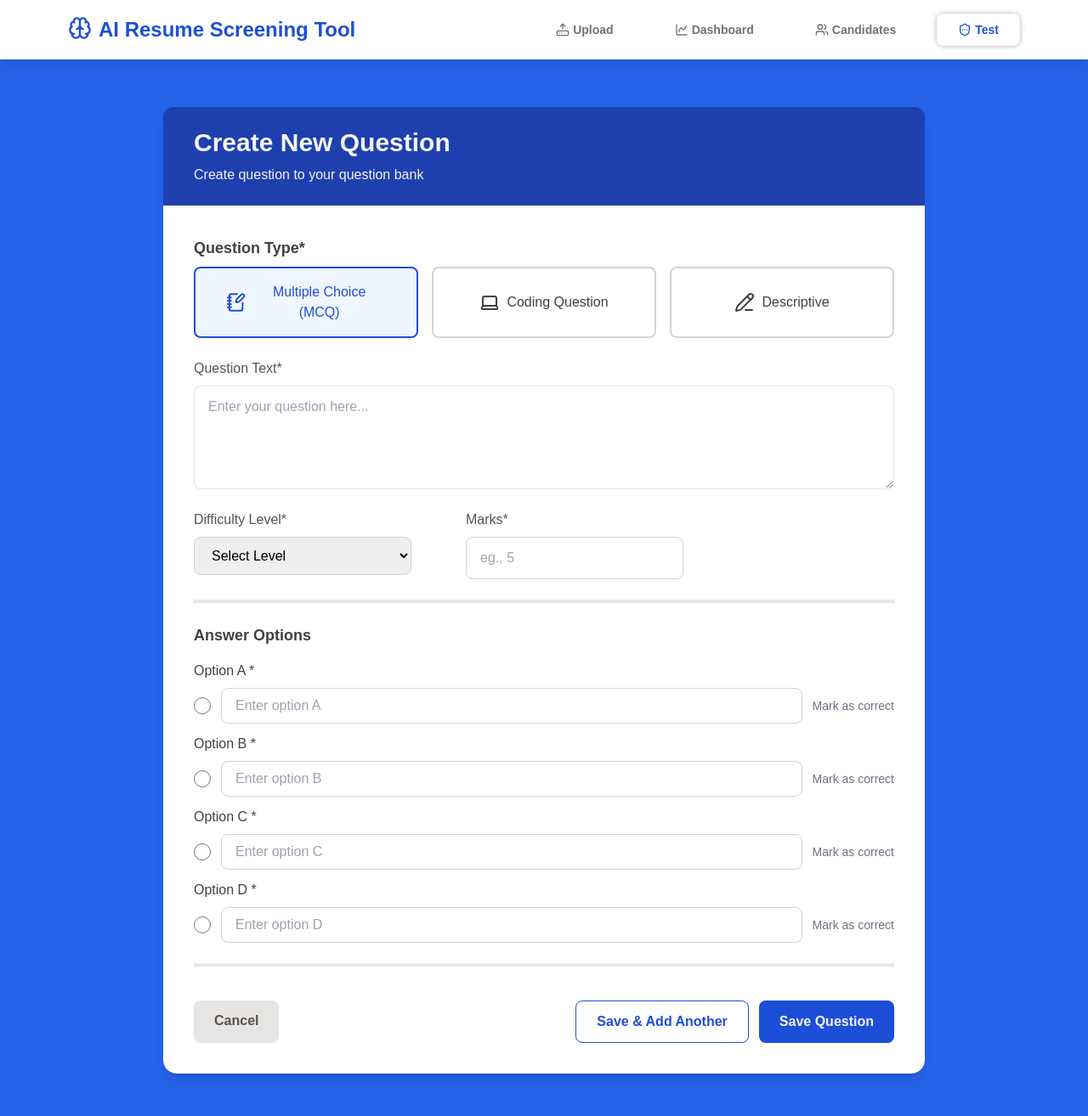
After one commit to vishalipar/AI-Resume-Screening, a Django app: page /test/add_question/ in a window 1280 px wide. The commit adds this page. Shown: the whole page at 85% size. Run offline with Django 5.2, Linux system fonts and the light colour scheme; some libraries are stand-ins or nearby versions.

Commit message:
Created Add new question page  and designed mcq and coding question  section

```diff
--- /dev/null
+++ b/organize_test/templates/add_question.html
@@ -0,0 +1,142 @@
+{% extends "screening.html" %}
+
+{% block title %}Create New Question{% endblock %}
+
+{% block content %}
+<div class="bg-white rounded-2xl shadow-lg">
+    <div class="flex flex-col gap-2 py-6 px-9 text-stone-100 bg-blue-800 rounded-t-xl">
+        <p class='text-3xl font-semibold '>Create New Question</p>
+        <p>Create question to your question bank</p>
+    </div>
+    <form method='post' action="">
+        {% csrf_token %}
+        <div class="flex flex-col gap-6 py-9 mx-9">
+            <div class="flex flex-col gap-2">
+                <p class='text-lg text-stone-700 font-semibold'>Question Type*</p>
+                <div class="flex justify-between gap-4">
+                    <button onclick='showSection("mcq")' type='button' class='question-type-button flex flex-1 items-center justify-center gap-2 px-9 py-4 text-blue-700 border-2 border-blue-700 bg-blue-50 rounded-lg'>
+                        <svg xmlns="http://www.w3.org/2000/svg" width="24" height="24" viewBox="0 0 24 24" fill="none" stroke="currentColor" stroke-width="2" stroke-linecap="round" stroke-linejoin="round" class="lucide lucide-notebook-pen-icon lucide-notebook-pen"><path d="M13.4 2H6a2 2 0 0 0-2 2v16a2 2 0 0 0 2 2h12a2 2 0 0 0 2-2v-7.4"/><path d="M2 6h4"/><path d="M2 10h4"/><path d="M2 14h4"/><path d="M2 18h4"/><path d="M21.378 5.626a1 1 0 1 0-3.004-3.004l-5.01 5.012a2 2 0 0 0-.506.854l-.837 2.87a.5.5 0 0 0 .62.62l2.87-.837a2 2 0 0 0 .854-.506z"/></svg>
+                        Multiple Choice (MCQ)
+                    </button>
+                    <button onclick='showSection("coding")' type='button' class='question-type-button flex flex-1 items-center justify-center gap-2 px-9 py-4 text-stone-700 border-2 border-stone-300 rounded-lg'>
+                        <svg xmlns="http://www.w3.org/2000/svg" width="24" height="24" viewBox="0 0 24 24" fill="none" stroke="currentColor" stroke-width="2" stroke-linecap="round" stroke-linejoin="round" class="lucide lucide-laptop-icon lucide-laptop"><path d="M18 5a2 2 0 0 1 2 2v8.526a2 2 0 0 0 .212.897l1.068 2.127a1 1 0 0 1-.9 1.45H3.62a1 1 0 0 1-.9-1.45l1.068-2.127A2 2 0 0 0 4 15.526V7a2 2 0 0 1 2-2z"/><path d="M20.054 15.987H3.946"/></svg>
+                        Coding Question
+                    </button>
+                    <button onclick='showSection("descriptive")' type='button' class='question-type-button flex flex-1 items-center justify-center gap-2 px-9 py-4 text-stone-700 border-2 border-stone-300 rounded-lg'>
+                        <svg xmlns="http://www.w3.org/2000/svg" width="24" height="24" viewBox="0 0 24 24" fill="none" stroke="currentColor" stroke-width="2" stroke-linecap="round" stroke-linejoin="round" class="lucide lucide-pencil-line-icon lucide-pencil-line"><path d="M13 21h8"/><path d="m15 5 4 4"/><path d="M21.174 6.812a1 1 0 0 0-3.986-3.987L3.842 16.174a2 2 0 0 0-.5.83l-1.321 4.352a.5.5 0 0 0 .623.622l4.353-1.32a2 2 0 0 0 .83-.497z"/></svg>
+                        Descriptive
+                    </button>
+                </div>
+            </div>
+            <div class="flex flex-col gap-2">
+                <p class='text-md text-stone-600'>Question Text*</p>
+                <textarea name="question" id="" cols="30" rows="4" placeholder='Enter your question here...' class='py-3 px-4 border border-stone-200 rounded-lg'></textarea>
+            </div>
+            <div class="flex gap-16">
+                <div class="flex flex-col gap-2">
+                    <p class='text-md text-stone-600'>Difficulty Level*</p>
+                    <div class="">
+                        <select name="" id="" class='w-64 px-4 py-3 border border-stone-300 rounded-lg'>
+                            <option value="">Select Level</option>
+                            <option value="">Easy</option>
+                            <option value="">Medium</option>
+                            <option value="">Hard</option>
+                        </select>
+                    </div>
+                </div>
+                <div class="flex flex-col gap-2">
+                    <p class='text-md text-stone-600'>Marks*</p>
+                    <input type="number" name="marks" id="" placeholder='eg., 5' class='w-64 px-4 py-3 border border-stone-300 rounded-lg'>
+                </div>
+            </div>
+            <hr class='border-2'>
+            <div id='mcq' class="flex flex-col gap-4">
+                <p class='text-lg text-stone-700 font-semibold'>Answer Options</p>
+                <div class="flex flex-col gap-3">
+                    <div class="flex flex-col gap-2">
+                        <p class='font-medium text-stone-700'>Option A *</p>
+                        <div class="flex gap-3 items-center">
+                            <input type="radio" name="correct-answer" id="" class='w-5 h-5 text-purple-600'>
+                            <input type="text" class="flex-1 px-4 py-2 border border-stone-300 rounded-lg focus:ring-2 focus:ring-purple-500 focus:border-transparent"
+                            placeholder="Enter option A">
+                            <span class="text-sm text-gray-500">Mark as correct</span>
+                        </div>
+                    </div>
+                    <div class="flex flex-col gap-2">
+                        <p class='font-medium text-stone-700'>Option B *</p>
+                        <div class="flex gap-3 items-center">
+                            <input type="radio" name="correct-answer" id="" class='w-5 h-5 text-purple-600'>
+                            <input type="text" class="flex-1 px-4 py-2 border border-stone-300 rounded-lg focus:ring-2 focus:ring-purple-500 focus:border-transparent"
+                            placeholder="Enter option B">
+                            <span class="text-sm text-gray-500">Mark as correct</span>
+                        </div>
+                    </div>
+                    <div class="flex flex-col gap-2">
+                        <p class='font-medium text-stone-700'>Option C *</p>
+                        <div class="flex gap-3 items-center">
+                            <input type="radio" name="correct-answer" id="" class='w-5 h-5 text-purple-600'>
+                            <input type="text" class="flex-1 px-4 py-2 border border-stone-300 rounded-lg focus:ring-2 focus:ring-purple-500 focus:border-transparent"
+                            placeholder="Enter option C">
+                            <span class="text-sm text-gray-500">Mark as correct</span>
+                        </div>
+                    </div>
+                    <div class="flex flex-col gap-2">
+                        <p class='font-medium text-stone-700'>Option D *</p>
+                        <div class="flex gap-3 items-center">
+                            <input type="radio" name="correct-answer" id="" class='w-5 h-5 text-purple-600'>
+                            <input type="text" class="flex-1 px-4 py-2 border border-stone-300 rounded-lg focus:ring-2 focus:ring-purple-500 focus:border-transparent"
+                            placeholder="Enter option D">
+                            <span class="text-sm text-gray-500">Mark as correct</span>
+                        </div>
+                    </div>
+                </div>
+            </div>
+            <div id="coding" class='hidden flex flex-col gap-4'>
+                <p class='text-lg text-stone-700 font-semibold'>Coding Details</p>
+                <div class="flex flex-col gap-2">
+                    <p class='text-stone-600'>Expected Solution (Optional)</p>
+                    <textarea name="" id="" cols="30" rows="6" placeholder='def reverse_string(s):
+        return s[::-1]' class='p-4 border border-stone-300 rounded-lg'></textarea>
+                </div>
+            </div>
+            <div id="descriptive" class='hidden'>
+                <p>Descriptive answer</p>
+            </div>
+            <hr class='border-2'>
+            <div class="flex justify-between mt-4">
+                <a href="{% url 'organize_test' %}" class='px-6 py-3 text-stone-600 font-semibold bg-stone-200 rounded-lg'>Cancel</a>
+                <div class="flex gap-3">
+                    <button type="button" class='px-6 py-3 text-blue-700 font-semibold border border-blue-700 rounded-lg'>Save & Add Another</button>
+                    <button type="submit" class='px-6 py-3 text-stone-100 font-semibold bg-blue-700 rounded-lg'>Save Question</button>
+                </div>
+            </div>
+        </div>
+    </form>
+</div>
+
+
+<script>
+    function showSection(type) {
+        const buttons = document.querySelectorAll('.question-type-button');
+        buttons.forEach(btn => {
+            btn.classList.remove('border-blue-700', 'bg-blue-50', 'text-blue-700');
+            btn.classList.add('border-stone-300', 'text-stone-700');
+        });
+
+        event.target.closest('button').classList.remove('border-stone-300', 'text-stone-700');
+        event.target.closest('button').classList.add('border-blue-700', 'bg-blue-50', 'text-blue-700');
+
+        document.getElementById('mcq').classList.add('hidden');
+        document.getElementById('coding').classList.add('hidden');
+        document.getElementById('descriptive').classList.add('hidden');
+
+        if (type === 'mcq') {
+            document.getElementById('mcq').classList.remove('hidden');
+        } else if (type === 'coding') {
+            document.getElementById('coding').classList.remove('hidden');
+        } else if (type === 'descriptive') {
+            document.getElementById('descriptive').classList.remove('hidden');
+        }
+    }
+</script>
+{% endblock %}
--- a/organize_test/templates/test.html
+++ b/organize_test/templates/test.html
@@ -110,7 +110,7 @@
                 <svg xmlns="http://www.w3.org/2000/svg" width="28" height="28" viewBox="0 0 24 24" fill="none" stroke="#ff0000" stroke-width="2" stroke-linecap="round" stroke-linejoin="round" class="lucide lucide-file-question-mark-icon lucide-file-question-mark"><path d="M6 22a2 2 0 0 1-2-2V4a2 2 0 0 1 2-2h8a2.4 2.4 0 0 1 1.704.706l3.588 3.588A2.4 2.4 0 0 1 20 8v12a2 2 0 0 1-2 2z"/><path d="M12 17h.01"/><path d="M9.1 9a3 3 0 0 1 5.82 1c0 2-3 3-3 3"/></svg>
                 Question Bank
             </p>
-            <a href="#" class='text-stone-100 px-4 py-2 bg-blue-800 rounded-lg'>+ Add New Question</a>
+            <a href="{% url 'add_question' %}" class='text-stone-100 px-4 py-2 bg-blue-800 rounded-lg'>+ Add New Question</a>
         </div>
         <div class="flex justify-center items-center h-[30vh]">
             <p class='text-stone-400'>Question Bank is Empty.</p>
--- a/organize_test/urls.py
+++ b/organize_test/urls.py
@@ -2,5 +2,6 @@ from django.urls import path
 from . import views
 
 urlpatterns = [
-    path('', views.organize_test, name='organize_test')
+    path('', views.organize_test, name='organize_test'),
+    path('add_question/', views.add_question, name='add_question'),
 ]
--- a/organize_test/views.py
+++ b/organize_test/views.py
@@ -4,3 +4,6 @@ from django.shortcuts import render
 
 def organize_test(request):
     return render(request, 'test.html')
+
+def add_question(request):
+    return render(request, 'add_question.html')
```
